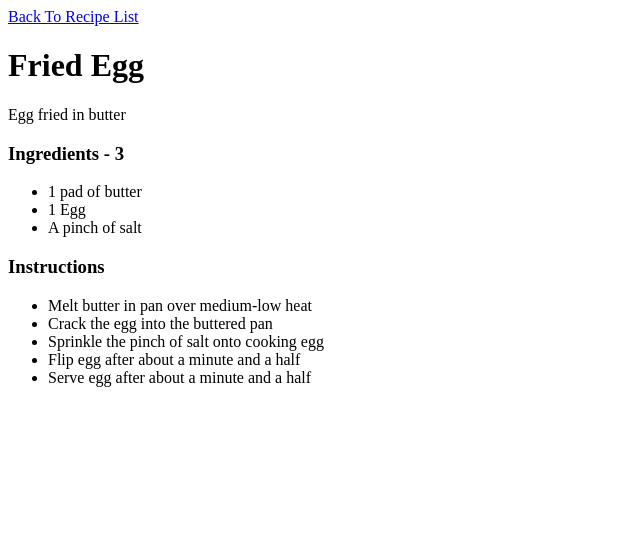
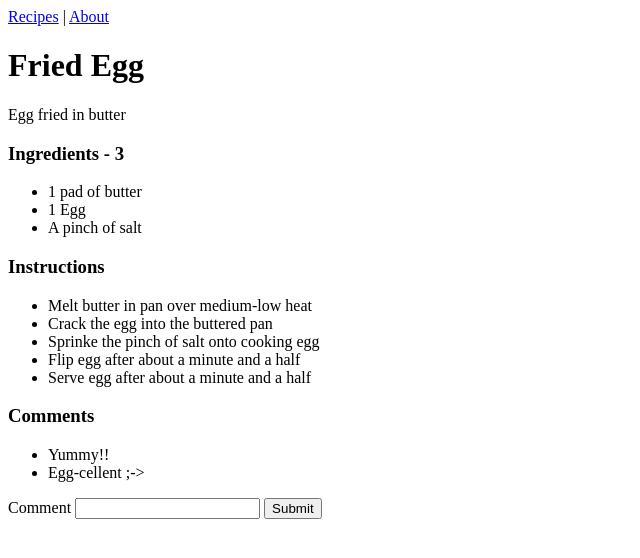
Before and after one commit to dennisgera/flask-projects, a Flask app: page /recipe/1 in a window 1280 px wide. Shown: the top 558 px of the page, without its empty margins (0-640 px from the left). Run offline with Flask 3, Linux system fonts and the light colour scheme.

Commit message:
feat: about

```diff
--- a/studying/recipes/app.py
+++ b/studying/recipes/app.py
@@ -1,4 +1,7 @@
 from flask import Flask, render_template, request
+from flask_wtf import FlaskForm
+from wtforms import StringField, SubmitField
+
 from helper import (
     recipes,
     descriptions,
@@ -6,9 +9,16 @@ from helper import (
     instructions,
     add_ingredients,
     add_instructions,
+    comments,
 )
 
 app = Flask(__name__)
+app.config["SECRET_KEY"] = "mysecret"
+
+
+class CommentForm(FlaskForm):
+    comment = StringField("Comment")
+    submit = SubmitField("Submit")
 
 
 @app.route("/", methods=["GET", "POST"])
@@ -24,12 +34,21 @@ def index():
     return render_template("index.html", template_recipes=recipes)
 
 
-@app.route("/recipe/<int:id>")
-def recipe(id: int):
+@app.route("/recipe/<int:id>", methods=["GET", "POST"])
+def recipe(id):
+    #### Instantiate form class here
+    comment_form = CommentForm()
     return render_template(
-        "recipes.html",
+        "recipe.html",
         template_recipe=recipes[id],
         template_description=descriptions[id],
         template_ingredients=ingredients[id],
         template_instructions=instructions[id],
+        template_comments=comments[id],
+        template_form=comment_form,
     )
+
+
+@app.route("/about")
+def about():
+    return render_template("about.html")
--- a/studying/recipes/helper.py
+++ b/studying/recipes/helper.py
@@ -1,4 +1,5 @@
 recipes = {1: "fried egg", 2: "buttered toast"}
+types = {1: "Breakfast", 2: "Breakfast"}
 descriptions = {1: "Egg fried in butter", 2: "Toasted bread spread with butter"}
 ingredients = {
     1: ["1 pad of butter", "1 Egg", "A pinch of salt"],
@@ -10,7 +11,7 @@ instructions = {
         "Step 5": "Serve egg after about a minute and a half",
         "Step 1": "Melt butter in pan over medium-low heat",
         "Step 4": "Flip egg after about a minute and a half",
-        "Step 3": "Sprinkle the pinch of salt onto cooking egg",
+        "Step 3": "Sprinke the pinch of salt onto cooking egg",
     },
     2: {
         "Step 3": "Put the pad of butter on the toasted bread",
@@ -19,6 +20,7 @@ instructions = {
         "Step 2": "Take the toast out of the toaster",
     },
 }
+comments = {1: ["Yummy!!", "Egg-cellent ;->"], 2: ["Toasty", "What a great recipe!"]}
 
 
 def add_ingredients(recipe_id=None, text=None):
@@ -26,11 +28,12 @@ def add_ingredients(recipe_id=None, text=None):
         text_list = text.split("\n")
         ingredients[recipe_id] = text_list
 
+
 def add_instructions(recipe_id=None, text=None):
     if recipe_id and text:
         text_list = text.split("\n")
         instructions_dict = {}
         for i, instruction in enumerate(text_list):
-            instructions_dict[f"Step {i+1}"] = instruction
+            instructions_dict["Step {}".format(i + 1)] = instruction
 
         instructions[recipe_id] = instructions_dict
--- a/studying/recipes/templates/base.html
+++ b/studying/recipes/templates/base.html
@@ -1,6 +1,11 @@
 <!DOCTYPE html>
 <html>
   <body>
+    <div>
+      <a href="{{url_for('index')}}">Recipes</a>
+      |
+      <a href="{{url_for('about')}}">About</a>
+    </div>
     {% block content %}
     {% endblock %}
   </body>
--- /dev/null
+++ b/studying/recipes/templates/recipe.html
@@ -0,0 +1,33 @@
+{% extends "base.html" %}
+{% block content %}
+<h1>{{ template_recipe | title }}</h1>
+{% if template_description %}
+<p>{{ template_description }}</p>
+{%else%}
+<p>A {{ template_recipe }} recipe.</p>
+{% endif %}
+<h3>Ingredients - {{ template_ingredients | length}}</h3>
+<ul>
+  {% for ingredient in template_ingredients %}
+  <li>{{ ingredient }}</li>
+  {% endfor %}
+</ul>
+<h3>Instructions</h3>
+<ul>
+  {% for key, instruction in template_instructions|dictsort %}
+  <li>{{ instruction }}</li>
+  {% endfor %}
+</ul>
+<h3>Comments</h3>
+<ul>
+  {% for comment in template_comments %}
+  <li>{{ comment }}</li>
+  {% endfor %}
+</ul>
+<form method="POST">
+  {{ template_form.hidden_tag() }}
+  {{ template_form.comment.label }}
+  {{ template_form.comment() }}
+  {{ template_form.submit() }}
+</form>
+{% endblock %}
--- a/studying/recipes/templates/recipes.html
+++ /dev/null
@@ -1,25 +0,0 @@
-{% extends "base.html" %}
-{% block content %}
-<a href="/">Back To Recipe List</a>
-<h1>{{ template_recipe | title }}</h1>
-
-{% if template_description %}
-  <p>{{ template_description }}</p>
-{%else%}
-  <p>A {{ template_recipe }} recipe.</p>
-{% endif %}
-
-<h3>Ingredients - {{ template_ingredients | length}}</h3>
-<ul>
-{% for ingredient in template_ingredients %}
-  <li>{{ ingredient }}</li>
-{% endfor %}
-</ul>
-
-<h3>Instructions</h3>
-<ul>
-{% for key, instruction in template_instructions|dictsort %}
-  <li>{{ instruction }}</li>
-{% endfor %}
-</ul>
-{% endblock %}
```
Also changed, not shown: studying/recipes/templates/about.html (added, +10 -0 lines), studying/recipes/templates/index.html (+3 -5 lines).
